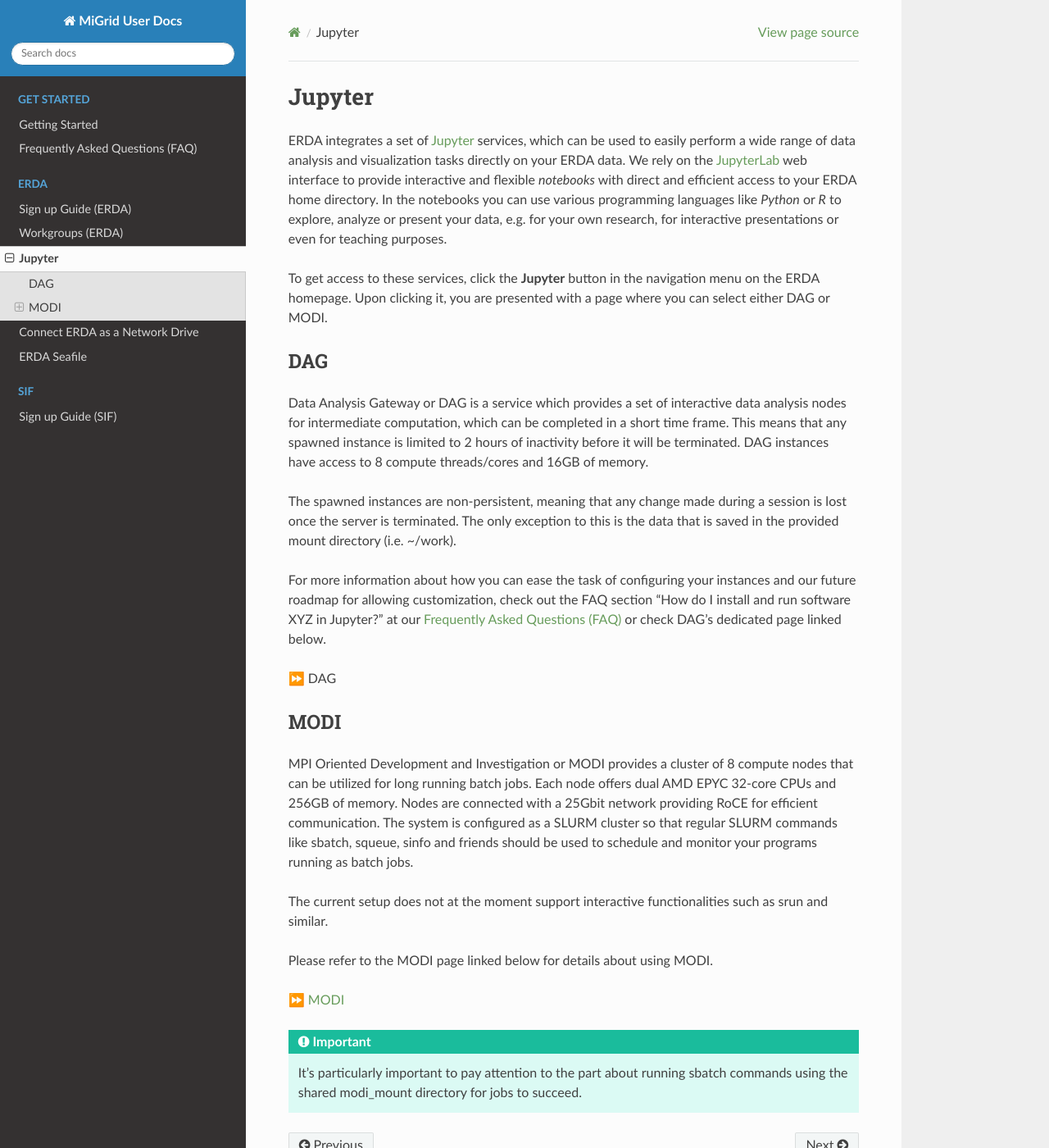
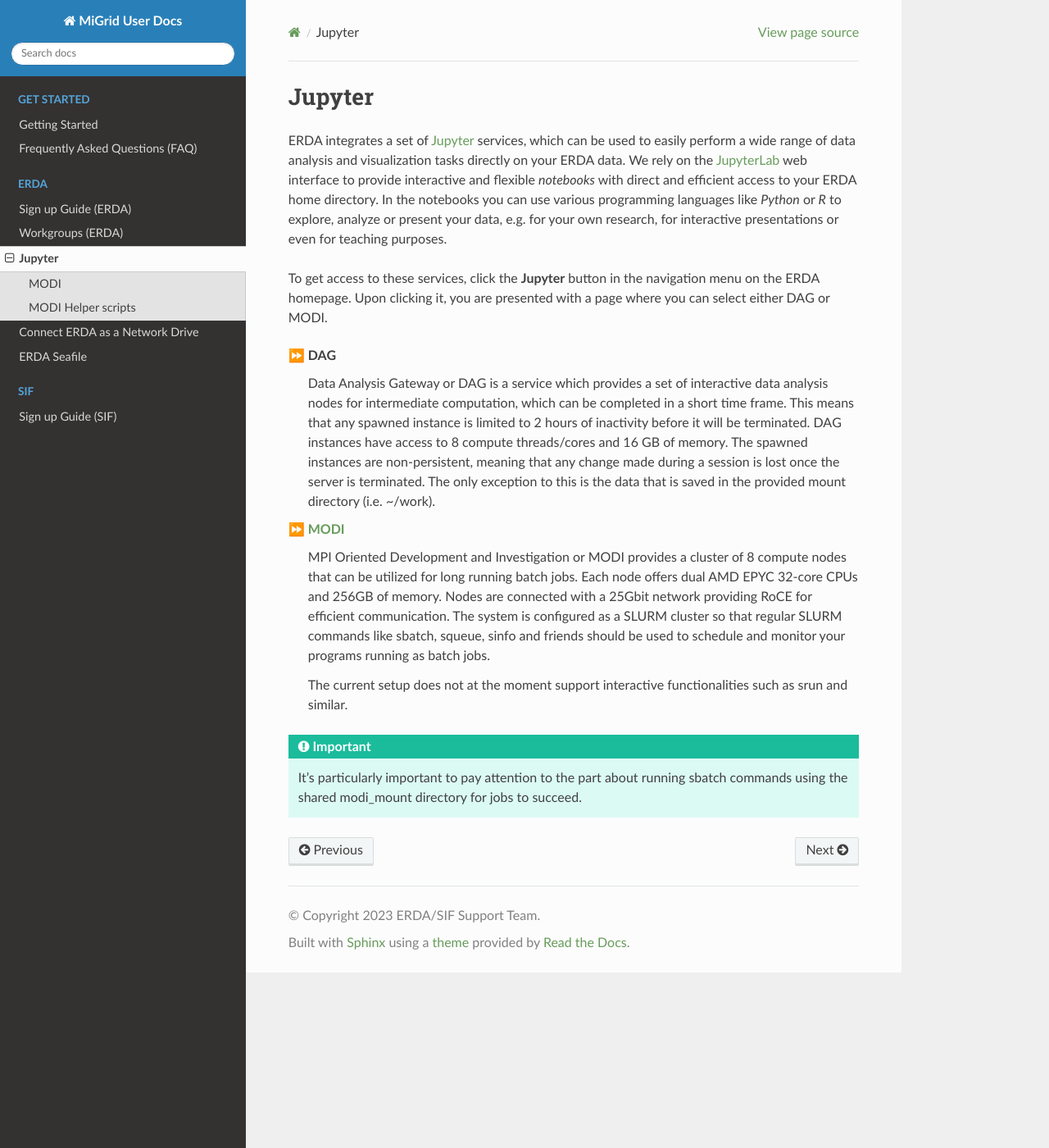
Before and after one commit to ucphhpc/migrid-user-docs, a Sphinx documentation site: the page built from docs/sections/erda/jupyter/index.rst, in a window 1280 px wide and 1400 px high. Shown: the whole window at 82% size. Built offline with Sphinx 7.4.7 and the Read the Docs theme 2.0.0, drawn with Linux system fonts in a browser that asks for light colours; pages that are not in the unit, such as notebooks, are missing from menus.

Commit message:
reformatted Jupyter page #4

```diff
--- a/docs/sections/erda/jupyter/index.rst
+++ b/docs/sections/erda/jupyter/index.rst
@@ -6,37 +6,22 @@
 
 To get access to these services, click the **Jupyter** button in the navigation menu on the ERDA homepage. Upon clicking it, you are presented with a page where you can select either DAG or MODI.
 
-.. _erda-jupyter-dag:
-DAG
----
-
-Data Analysis Gateway or DAG is a service which provides a set of interactive data analysis nodes for intermediate computation, which can be completed in a short time frame.
-This means that any spawned instance is limited to 2 hours of inactivity before it will be terminated. DAG instances have access to 8 compute threads/cores and 16GB of memory.
-
-The spawned instances are non-persistent, meaning that any change made during a session is lost once the server is terminated.
-The only exception to this is the data that is saved in the provided mount directory (i.e. ~/work).
-
-For more information about how you can ease the task of configuring your instances and our future roadmap for allowing customization, check out the FAQ section "How do I install and run software XYZ in Jupyter?" at our :ref:`faq` or check DAG's dedicated page linked below.
-
 ⏩️ :doc:`DAG </sections/erda/jupyter/dag/index>`
-
-.. _erda-jupyter-modi:
-MODI
-----
-
-MPI Oriented Development and Investigation or MODI provides a cluster of 8 compute nodes that can be utilized for long running batch jobs.
-Each node offers dual AMD EPYC 32-core CPUs and 256GB of memory. Nodes are connected with a 25Gbit network providing RoCE for efficient communication.
-The system is configured as a SLURM cluster so that regular SLURM commands like sbatch, squeue, sinfo and friends should be used to schedule and monitor your programs running as batch jobs.
-
-The current setup does not at the moment support interactive functionalities such as srun and similar.
-
-Please refer to the MODI page linked below for details about using MODI.
+    Data Analysis Gateway or DAG is a service which provides a set of interactive data analysis nodes for intermediate computation, which can be completed in a short time frame.
+    This means that any spawned instance is limited to 2 hours of inactivity before it will be terminated. DAG instances have access to 8 compute threads/cores and 16 GB of memory.
+    The spawned instances are non-persistent, meaning that any change made during a session is lost once the server is terminated.
+    The only exception to this is the data that is saved in the provided mount directory (i.e. ~/work).
 
 ⏩️ :doc:`MODI </sections/erda/jupyter/modi/index>`
+    MPI Oriented Development and Investigation or MODI provides a cluster of 8 compute nodes that can be utilized for long running batch jobs.
+    Each node offers dual AMD EPYC 32-core CPUs and 256GB of memory. Nodes are connected with a 25Gbit network providing RoCE for efficient communication.
+    The system is configured as a SLURM cluster so that regular SLURM commands like sbatch, squeue, sinfo and friends should be used to schedule and monitor
+    your programs running as batch jobs.
+
+    The current setup does not at the moment support interactive functionalities such as srun and similar.
 
 .. IMPORTANT::
    It's particularly important to pay attention to the part about running sbatch commands using the shared modi_mount directory for jobs to succeed.
-
 
 .. toctree::
    :maxdepth: 3
```
